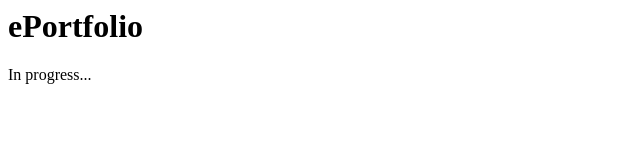
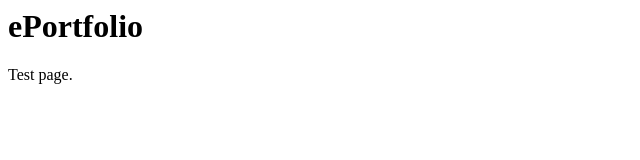
Before and after one commit to LJohnsonRN/ePortfolio, a plain HTML site: page index.html in a window 1280 px wide. Shown: the full height of the page, 0-640 px from the left. Drawn offline with Linux system fonts and the light colour scheme.

Commit message:
Test page

```diff
--- a/index.html
+++ b/index.html
@@ -2,6 +2,6 @@
 <title>ePortfolio</title>
 <body>
   <h1>ePortfolio</h1>
-  <p>In progress...</p>
+  <p>Test page.</p>
 </body>
 </html>
```
